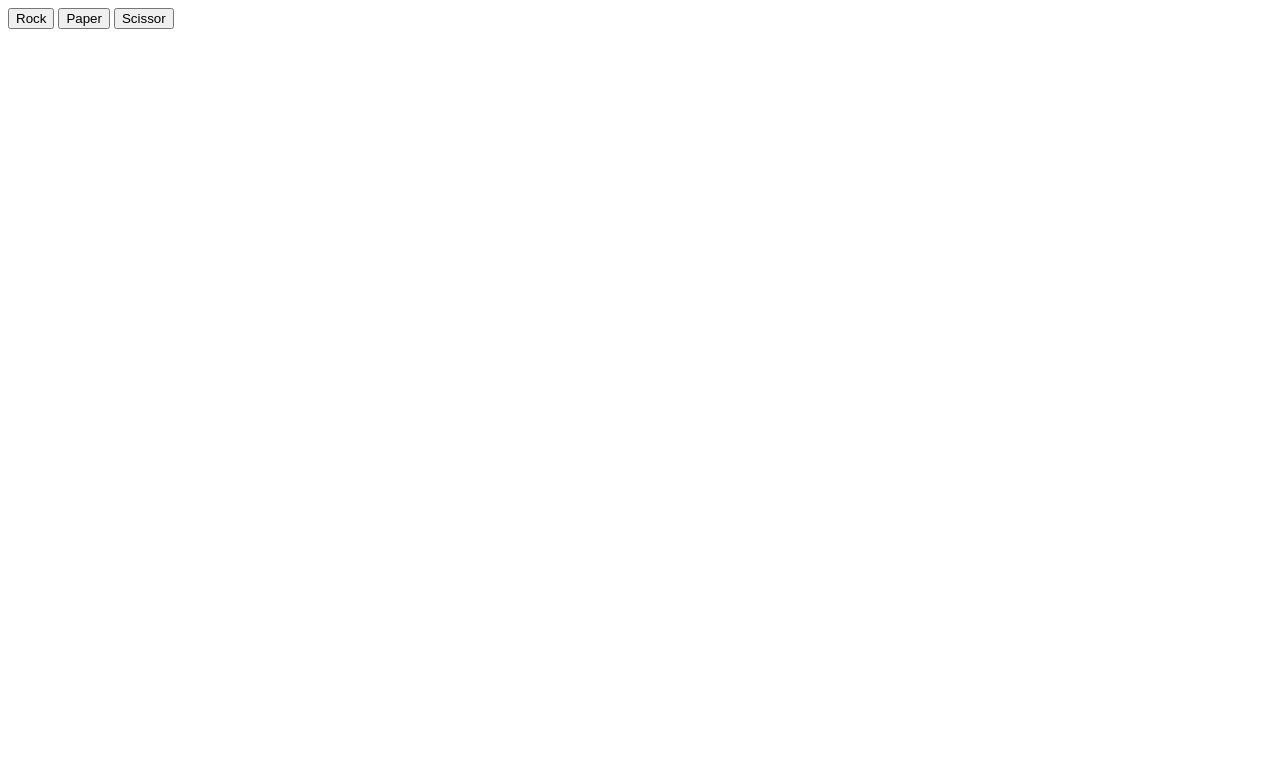
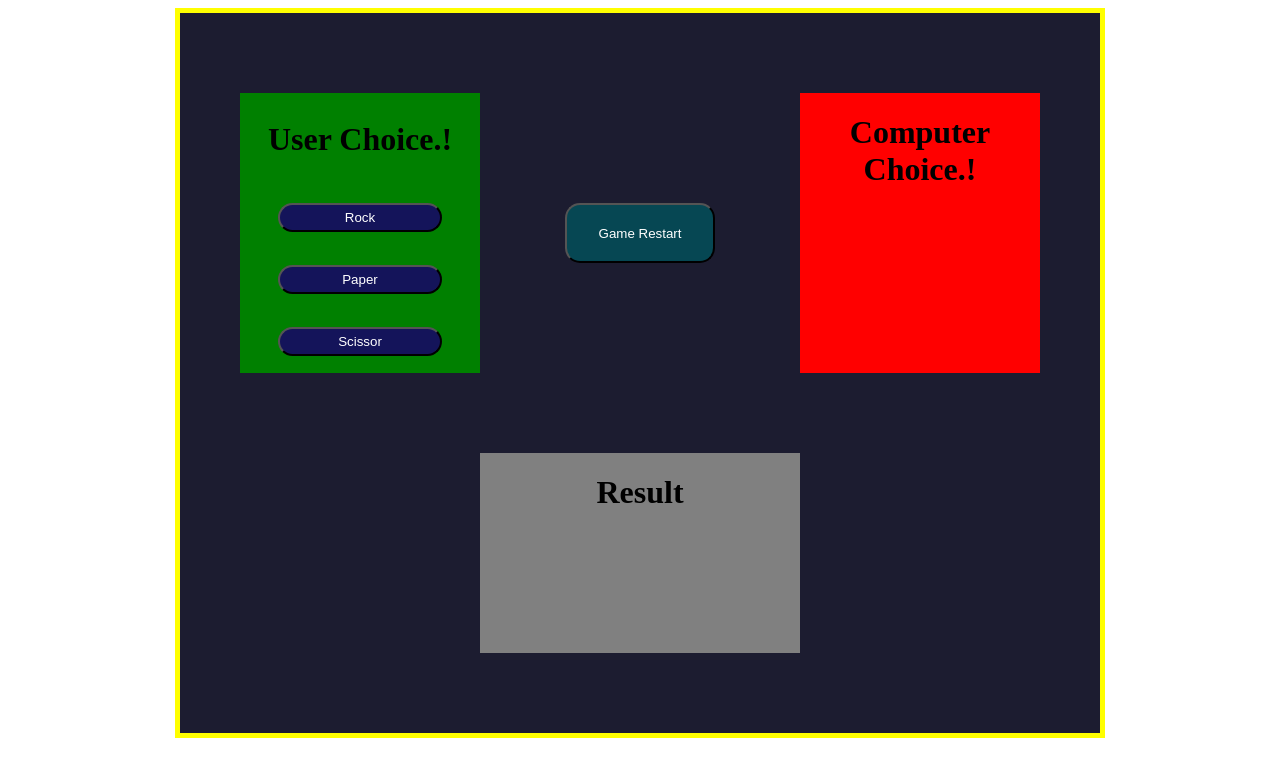
Before and after one commit to simarjeet-git/Basic-game.github.io, a plain HTML site: page index.html in a window 1280 px wide. Drawn offline with Linux system fonts and the light colour scheme.

Commit message:
little bit fixed

```diff
--- a/index.html
+++ b/index.html
@@ -3,14 +3,30 @@
     <head>
         <meta charset="utf-8">
         <title>Rock-paper-scissor</title>
+        <link type="stylesheet" href="all.css"/>
         <link rel="stylesheet" href="style.css"/>
-        <script src="main.js"></script>
     </head>
     <body>
-        <input type="button" onclick="gamecode(0,getComputerChoice()) " value="Rock">
-        <input type="button" onclick="gamecode(1,getComputerChoice()) " value="Paper">
-        <input type="button" onclick="gamecode(2,getComputerChoice()) " value="Scissor">
+        <div id = "gamebody">
+        <div id="container">
+            <div id="item1">
+                <h1>User Choice.! </h1>
+                <button type="button" id="btn1">Rock</button>
+                <button type="button" id="btn2">Paper</button>
+                <button type="button" id="btn3">Scissor</button>
+            </div>
+             <button id = "item2" type="button">Game Restart</button>
+            <div id="item3">
+                <h1>Computer Choice.!</h1>
 
+            </div>
+            <div id="item4">
+                <h1>Result</h1>
 
+            </div>
+
+        </div>
+    </div>
+        <script src="main.js"></script>
     </body>
 </html>
--- a/main.js
+++ b/main.js
@@ -1,23 +1,54 @@
-function gamecode(u, c )
+  let btnpress1 = document.getElementById("btn1");
+  btnpress1.addEventListener("click", function(){
+    gamecode( 0, getComputerChoice() );
+  });
+
+  let btnpress2 = document.getElementById("btn2");
+  btnpress2.addEventListener("click", function(){
+    gamecode( 0, getComputerChoice() );
+  });
+
+  let btnpress3 = document.getElementById("btn3");
+  btnpress3.addEventListener("click", function(){
+    gamecode( 0, getComputerChoice() );
+  });
+
+  function printresult(results){
+    let result =  document.getElementById("item4")
+
+    let displayresult =  document.createElement("h3")
+    displayresult.textContent = results
+    result.appendChild(displayresult)
+
+  }
+
+ function gamecode(u, c )
 {
+
       if (u===c){
-        document.write("wow tough competition")
+         printresult("WOW TOUGH COMPETITON")
 
     }
     else if (u===0&&c===2){
-        document.write("yahooo you won")
+       printresult("YAHOO YOU WON")
     }
     else if (u===2&&c===1){
-        document.write("yahooo you won")
+      printresult("YAHOO YOU WON")
     }
     else if (u===1&&c===0){
-        document.write("yahooo you won")
+      printresult("YAHOO YOU WON")
 
 
     }
     else{
-        document.write("sorry you lost")
+      printresult("SORRY YOU LOST")
     }
+ }
+ function computerchoose(computerresult){
+let computerC = document.getElementById("item3")
+let computerdisplay = document.createElement("h3")
+computerdisplay.textContent =  computerresult
+computerC.appendChild(computerdisplay)
  }
   function getComputerChoice() {
 
@@ -26,17 +57,14 @@ function gamecode(u, c )
     const random = Math.floor(Math.random() * months.length);
 
      if (random===0){
-      document.write("Computer choose = Rock")
-      document.write("<br>")
-
+       computerchoose("ROCK")
      }
      else if (random===1){
-      document.write("Computer choose = Paper")
-      document.write("<br>")
+      computerchoose("PAPER")
      }
      else if(random===2) {
-      document.write("Computer choose = Scissor")
-      document.write("<br>")
+      computerchoose("SCISSOR")
      }
      return(random)
       }
+      let gameclear =  document.getElementById("item2").addEventListener('click',()=>{location.reload()})
--- a/style.css
+++ b/style.css
@@ -0,0 +1,66 @@
+#gamebody{
+   display: grid;
+   justify-content: center;
+}
+
+#container{
+    width: 800px;
+    height: 600px;
+    padding: 60px;
+    border: 5px solid yellow;
+    background-color: rgb(28, 28, 48);
+    display: grid;
+    grid-template-columns: repeat(3,1fr);
+    justify-items: center;
+
+    align-items: center;
+
+    grid-gap: 40px;
+
+
+}
+#item1{
+    width: 240px;
+    height: 280px;
+    background-color: green;
+
+    display: grid;
+    align-items: center;
+    justify-content: center;
+
+
+}
+ #item2{
+    width: 150px;
+    height: 60px;
+    background-color: rgba(4, 75, 87, 0.911);
+
+ }
+ #item3{
+    width: 240px;
+    height: 280px;
+    background-color: red;
+    overflow:scroll;
+ }
+ #item4{
+    width: 320px;
+    height: 200px;
+    background-color: gray;
+    grid-column: span 3;
+    overflow: scroll;
+
+ }
+ h1{
+    text-align: center;
+ }
+ h3{
+   text-align: center;
+ }
+ button{
+    background-color: rgb(20, 20, 90);
+    border-radius: 15px;
+    color: white;
+    margin: 10px;
+    padding: 5px;
+
+ }
```
